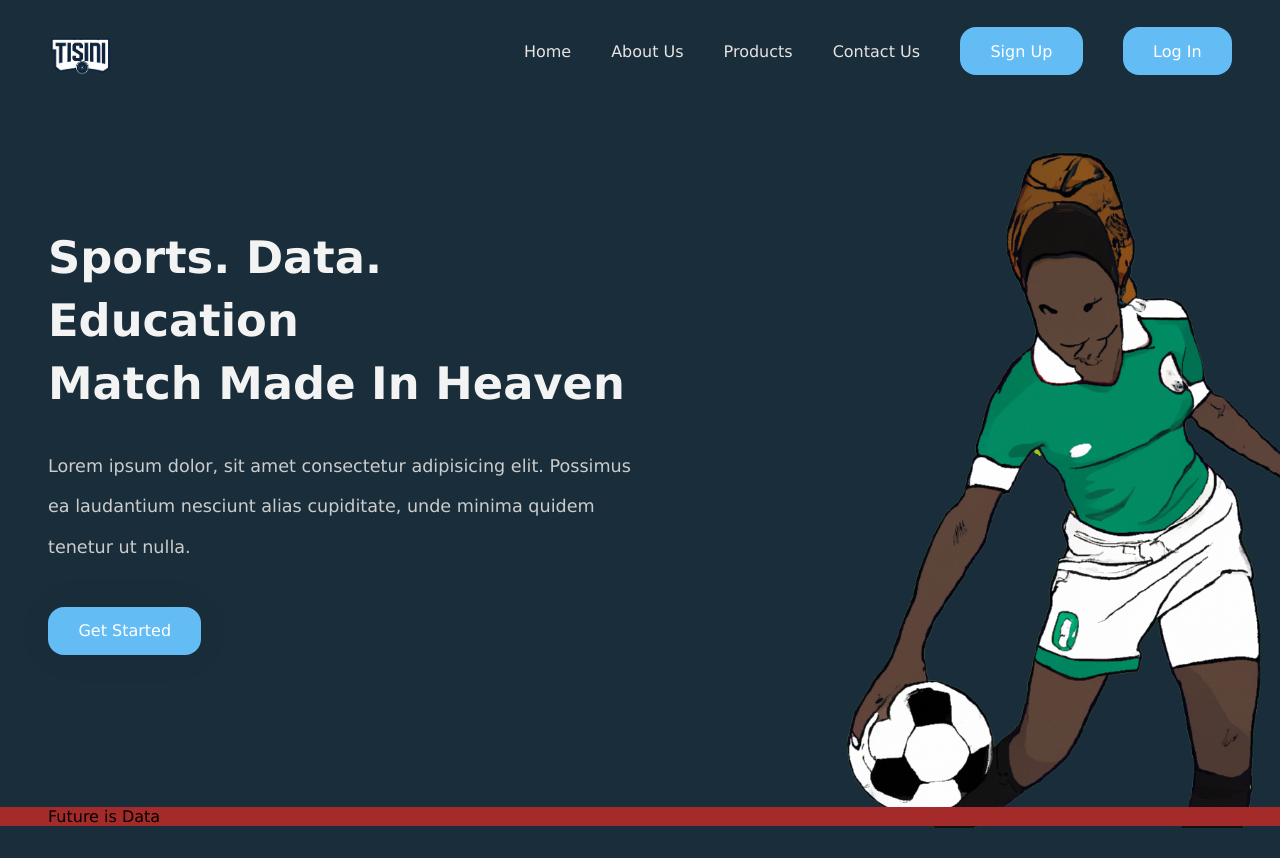
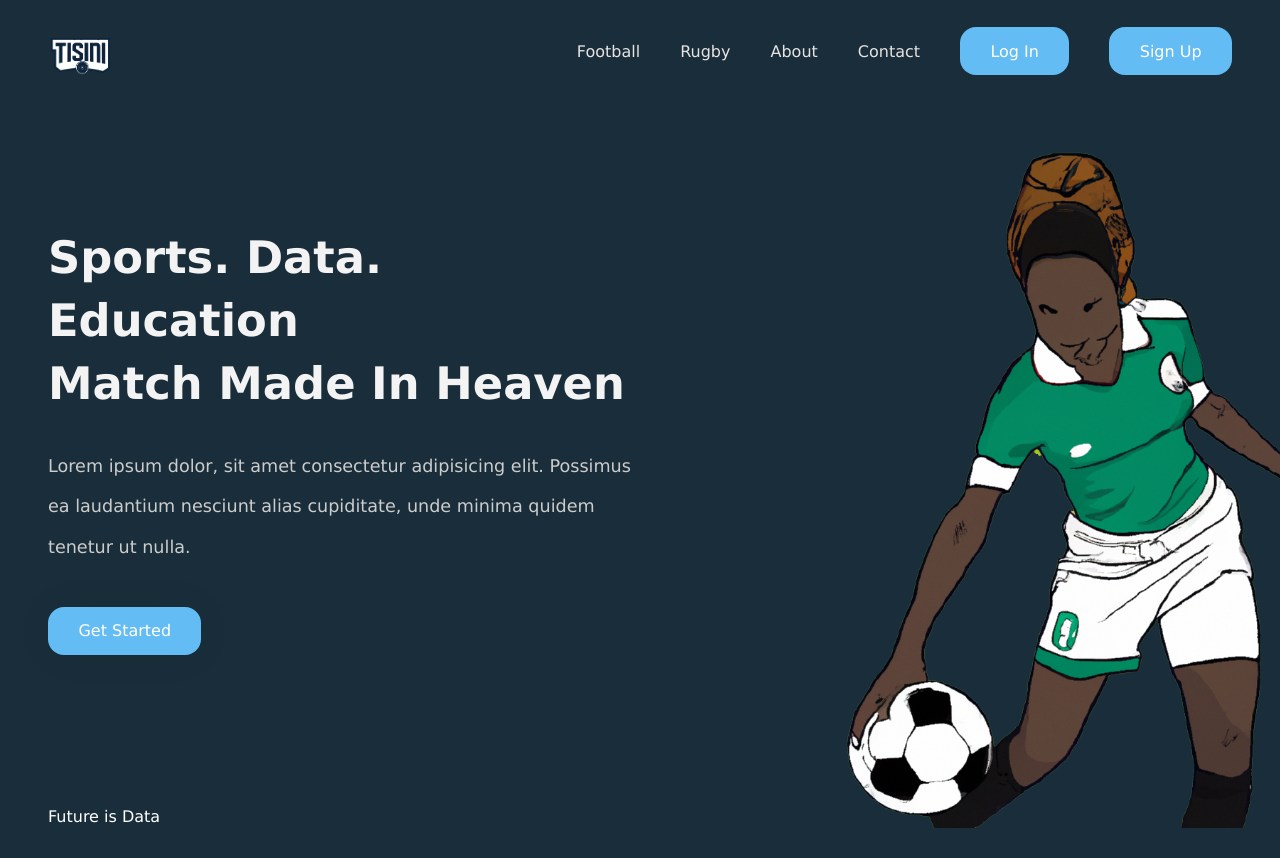
Before and after one commit to JI-Maina/Team_portal, a plain HTML site: page index.html in a window 1280 px wide. Drawn offline with Linux system fonts and the light colour scheme.

```diff
--- a/index.html
+++ b/index.html
@@ -19,12 +19,12 @@
 
                     <div class="links">
                         <ul>
-                            <li><a href="#">Home</a></li>
-                            <li><a href="#">About Us</a></li>
-                            <li><a href="#">Products</a></li>
-                            <li><a href="#">Contact Us</a></li>
+                            <li><a href="#">Football</a></li>
+                            <li><a href="#">Rugby</a></li>
+                            <li><a href="#">About</a></li>
+                            <li><a href="#">Contact</a></li>
+                            <li><a href="#" class="btn">Log in</a></li>
                             <li><a href="#" class="btn">sign up</a></li>
-                            <li><a href="#" class="btn">Log in</a></li>
                         </ul>
                     </div>
 
@@ -59,9 +59,7 @@
 
             <div class="bottom-area">
                 <div class="container">
-                    <footer>
-                        <p>Future is Data</p>
-                    </footer>
+                    <p>Future is Data</p>
                 </div>
             </div>
 
--- a/styles/header.css
+++ b/styles/header.css
@@ -1,3 +1,9 @@
+*, *::before, *::after {
+    padding: 0;
+    margin: 0;
+    box-sizing: border-box;
+}
+
 :root {
     /* --mainColor: #64bcf4;
     --hoverColor: #5bacdf;
@@ -15,12 +21,6 @@
     --darkTwo: #fff;
     --lightOne: #ccc;
     --lightTwo: #e7e3e3;
-}
-
-*, *::before, *::after {
-    padding: 0;
-    margin: 0;
-    box-sizing: border-box;
 }
 
 body {
@@ -56,15 +56,15 @@
     z-index: 10;
 }
 
+header {
+    position: relative;
+    z-index: 70;
+}
+
 header .container {
     display: flex;
     justify-content: space-between;
     align-items: center;
-}
-
-.header {
-    position: relative;
-    z-index: 70;
 }
 
 .overlay {
@@ -132,6 +132,7 @@
     width: 100%;
     height: 3px;
     background-color: var(--darkTwo);
+    border-radius: 3px;
     transition: .5s;
 }
 
@@ -203,10 +204,9 @@
 }
 
 .bottom-area .container {
-    max-height: 70px;
+    max-height: fit-content;
     position: relative;
-    bottom: 0;
-    background-color: brown;
+    color: var(--darkTwo);
 }
 
 @media screen and (max-width: 870px) {
@@ -230,12 +230,11 @@
     }
 
     .links ul {
-        display: flex;
         flex-direction: column ;
     }
 
     .links a {
-        color: #aaa;
+        color: #fff;
         margin-left: 0;
         padding: 2rem 0;
     }
```
Also changed, not shown: 1 other file.
